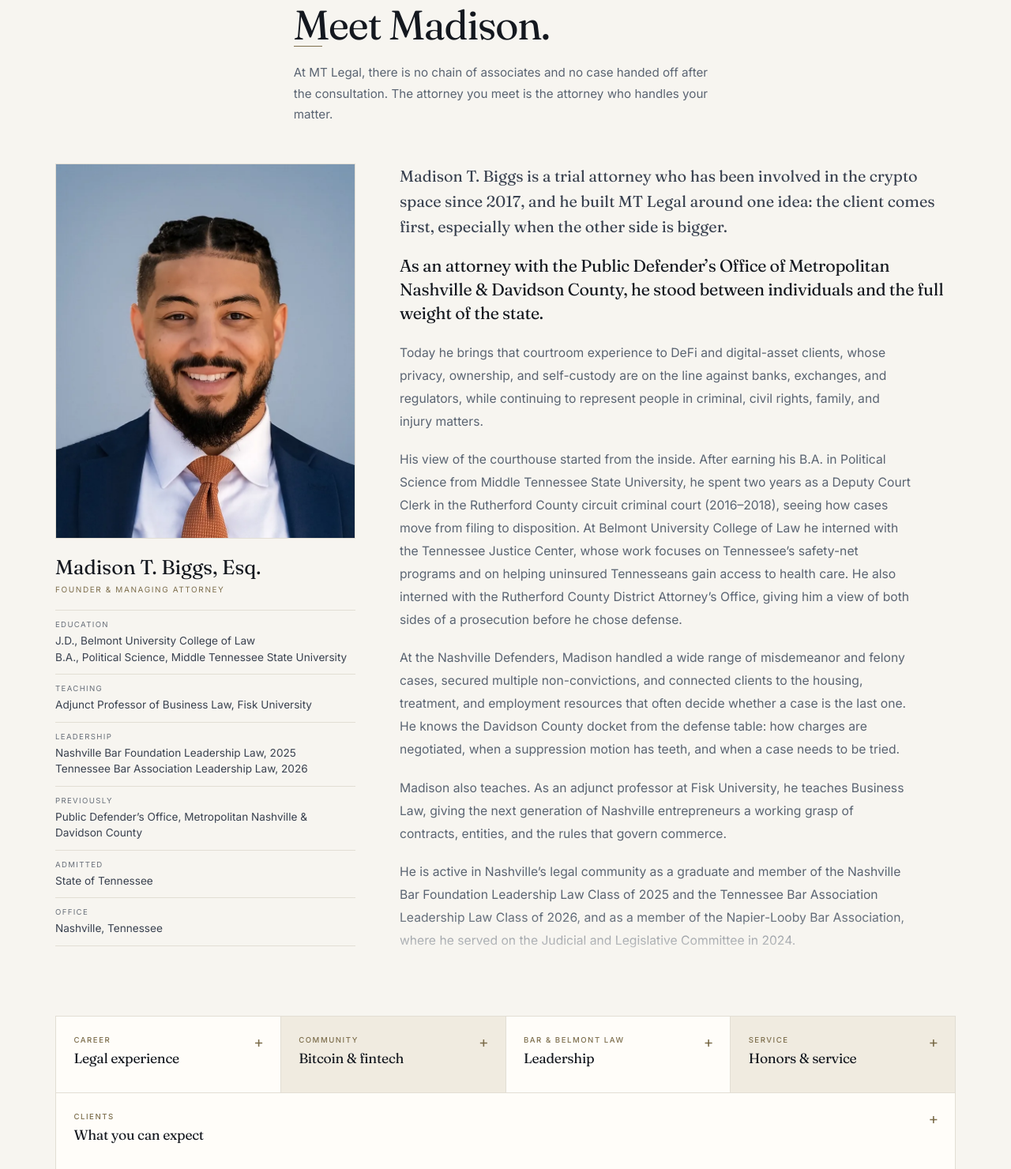
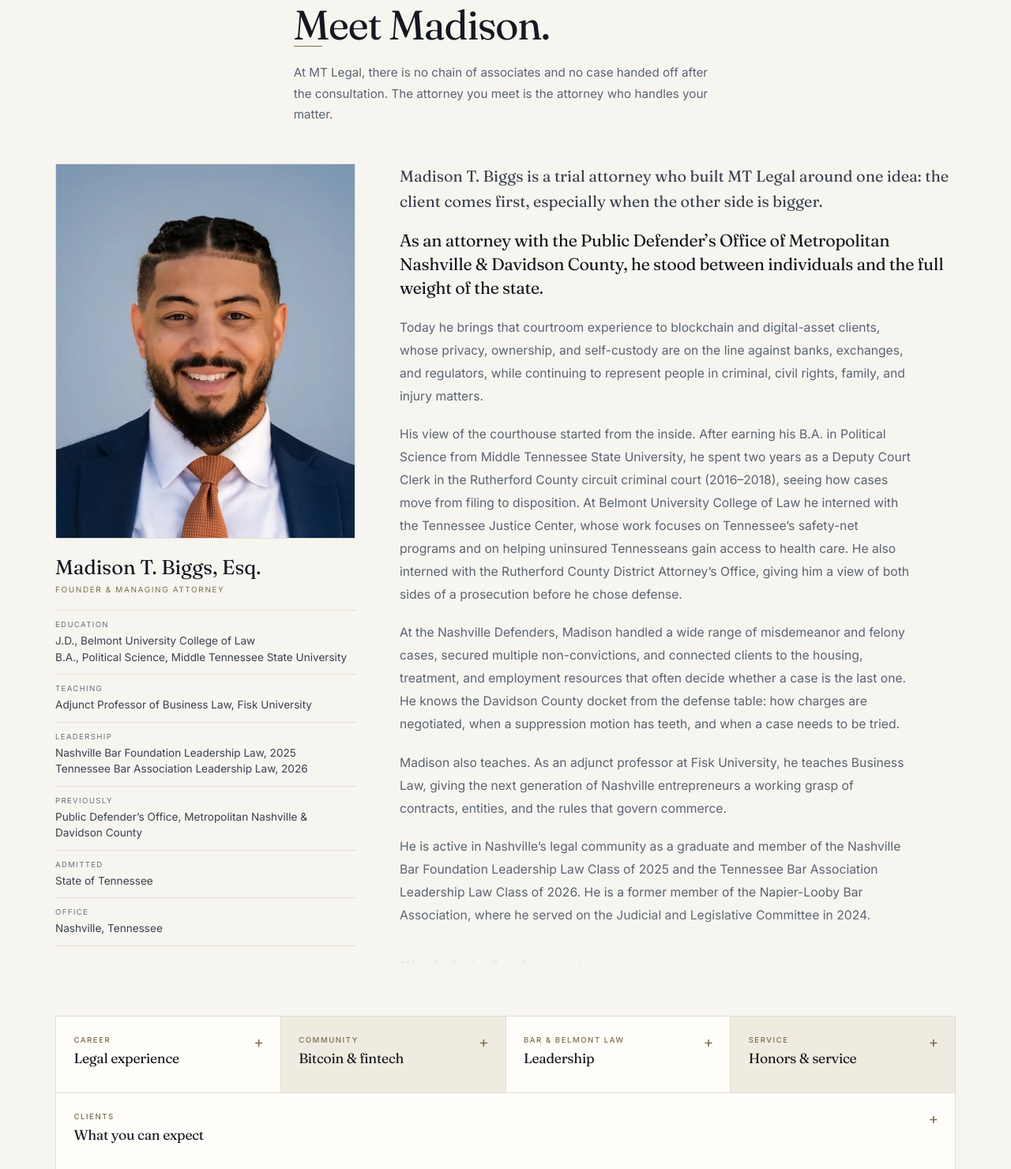
Before and after one commit to mtbiggs-legal/mt-legal-site, a Flask app: page /meet-the-firm in a window 1280 px wide. Shown: the part 201-1681 px from the top of the page at 79% size. Run offline with Flask 3, Linux system fonts and the light colour scheme; parts of the project's set-up code (start-up, migrations or seed data) failed here and were passed over.

Commit message:
copy(meet): bio wording edits, blockchain in place of DeFi, Napier-Looby as former membership
Co-Authored-By: Claude Opus 5.5 <noreply@anthropic.com>

```diff
--- a/templates/meet_the_firm.html
+++ b/templates/meet_the_firm.html
@@ -295,7 +295,7 @@
            alt="{{ partner.display }}, {{ partner.title }} of {{ firm_name }}" />
     </picture>
     <p class="mp-short">A trial attorney with a passion for the underdog, forged over five
-      years of uphill criminal fights.</p>
+      years of courtroom litigation.</p>
     <div class="mp-name">{{ partner.display }}</div>
     <div class="mp-title">{{ partner.title }}</div>
     <ul class="mp-facts">
@@ -311,15 +311,14 @@
   <article class="mp-bio">
     <div class="mp-bio-scroll" tabindex="0" aria-label="Biography">
     <section class="mp-bio-part">
-    <p class="mp-lead">{{ partner.name }} is a trial attorney who has been involved in the crypto
-      space since 2017, and he built {{ firm_name }} around one idea: the client comes first,
-      especially when the other side is bigger.</p>
+    <p class="mp-lead">{{ partner.name }} is a trial attorney who built {{ firm_name }} around
+      one idea: the client comes first, especially when the other side is bigger.</p>
 
     <p class="mp-sub">As an attorney with the Public Defender&rsquo;s Office of Metropolitan
       Nashville &amp; Davidson County, he stood between individuals and the full weight of the
       state.</p>
 
-    <p>Today he brings that courtroom experience to DeFi and
+    <p>Today he brings that courtroom experience to blockchain and
       digital-asset clients, whose privacy, ownership, and self-custody are on the line against
       banks, exchanges, and regulators, while continuing to represent people in criminal, civil
       rights, family, and injury matters.</p>
@@ -345,13 +344,13 @@
 
     <p>He is active in Nashville&rsquo;s legal community as a graduate and member of the
       Nashville Bar Foundation Leadership Law Class of 2025 and the Tennessee Bar Association
-      Leadership Law Class of 2026, and as a member of the Napier-Looby Bar Association, where
-      he served on the Judicial and Legislative Committee in 2024.</p>
+      Leadership Law Class of 2026. He is a former member of the Napier-Looby Bar Association,
+      where he served on the Judicial and Legislative Committee in 2024.</p>
     <button type="button" class="mp-read-more" aria-expanded="false">Read more</button>
     </section>
 
     <section class="mp-bio-part">
-    <h2>DeFi, blockchain &amp; tokenization</h2>
+    <h2>Blockchain &amp; tokenization</h2>
     <p>Madison has been involved in crypto since 2017, and his blockchain work grows out of
       time inside the community, not just the case law. He is a member of Nashville&rsquo;s local
       Bitcoin community and has attended the national Bitcoin conferences and DC Fintech Week.
@@ -384,7 +383,7 @@
     <p>Madison&rsquo;s roots in Middle Tennessee go back to grade school. He grew up here,
       and the communities that raised him are the same ones he serves today.</p>
     <p>He and his wife, Hannah, make their home in Nashville with their two dogs. They love
-      the city&rsquo;s culture, and Madison stays involved in the creative and cultural
+      the city&rsquo;s culture, staying involved in the creative and cultural
       community that makes Nashville feel like home.</p>
     <button type="button" class="mp-read-more" aria-expanded="false">Read more</button>
     </section>
@@ -432,7 +431,7 @@
         <ul class="ed-points">
           <li><b>Nashville Bar Foundation Leadership Law.</b> Class of 2025 graduate and member.</li>
           <li><b>Tennessee Bar Association Leadership Law.</b> Class of 2026 graduate and member.</li>
-          <li><b>Napier-Looby Bar Association.</b> Member; Judicial and Legislative Committee, 2024.</li>
+          <li><b>Napier-Looby Bar Association.</b> Former member; Judicial and Legislative Committee, 2024.</li>
           <li><b>President, Belmont Legal Aid Society.</b> Organized an annual fundraiser raising over $6,000.</li>
           <li><b>President, Black Law Students Association.</b> Maintained a 100% retention rate for first-year Black law students.</li>
           <li><b>American Constitution Society.</b> Leadership role.</li>
```
